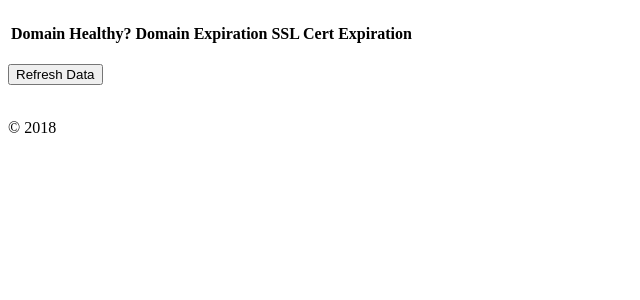
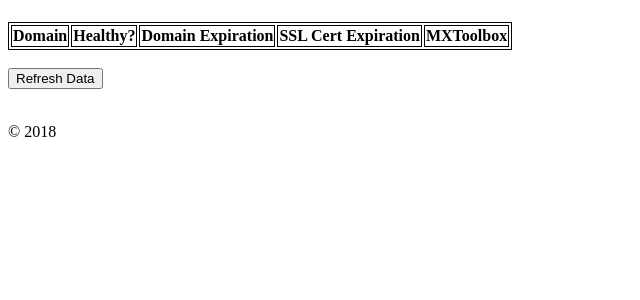
Before and after one commit to christianrgerlach/domaindash, a Flask app: page / in a window 1280 px wide. Shown: the part 84-384 px from the top of the page, without its empty margins (0-640 px from the left). Run offline with Flask 2, Linux system fonts and the light colour scheme; lists and menus that the app fills with data are empty.

Commit message:
mxtoolbox now working

```diff
--- a/app/routes.py
+++ b/app/routes.py
@@ -8,11 +8,14 @@ from pythonwhois import get_whois
 from app import app
 from app.utils import utils
 
-
 domain_health_threshold_days = 90
 
-domain_names = ['itsupportguys.com', 'itsupportguys.net']
+# domain_names = ['google.com', 'microsoft.com', 'yahoo.com', 'example.com', 'apple.com']
+domain_names = ['example.com', 'apple.com']
+
 domains_data = {}
+
+mxtoolbox_reports = ['a', 'dns', 'mx', 'spf', 'blacklist']
 
 @app.route('/')
 def index():
@@ -22,7 +25,7 @@ def index():
 def domain_detail(domain_name):
     whois = get_whois(domain_name, normalized = True)
     ssl_expiry_date = utils.ssl_expiry_datetime(domain_name)
-    mxtoolbox_report = utils.get_mxtoolbox_response(domain_name)
+    mxtoolbox_report = utils.get_mxtoolbox_report(domain_name, mxtoolbox_reports)
 
     return render_template('domain_detail.j2',
         domain_name = domain_name,
@@ -42,12 +45,11 @@ def build():
         domain_whois = get_whois(domain_name, normalized = True)
         domain_registration_expiry_date = domain_whois['expiration_date'][0]
         domain_ssl_expiry_date = utils.ssl_expiry_datetime(domain_name)
-        domain_mxtoolbox_report = utils.get_mxtoolbox_response(domain_name)
+
 
         domain_health = True
         domain_registration_expiry_health = (True, domain_registration_expiry_date)
         domain_ssl_expiry_health = (True, domain_ssl_expiry_date)
-        domain_mxtoolbox_report_health = (True, domain_mxtoolbox_report)
 
         if domain_registration_expiry_date < domain_health_threshold_date:
             domain_health = False
@@ -57,11 +59,14 @@ def build():
             domain_health = False
             domain_ssl_expiry_health = (False, domain_ssl_expiry_date)
 
-        if len(domain_mxtoolbox_report['Failed']) > 0:
-            domain_health = False
-            domain_mxtoolbox_report_health = (False, domain_mxtoolbox_report)
+        domain_mxtoolbox_report_health = utils.get_mxtoolbox_report(domain_name, mxtoolbox_reports)
 
-        domain_data = (domain_health, domain_registration_expiry_health, domain_ssl_expiry_health)
+        for report, report_results in domain_mxtoolbox_report_health.items():
+            if report_results[0] == False:
+                domain_health = False
+                break
+
+        domain_data = (domain_health, domain_registration_expiry_health, domain_ssl_expiry_health, domain_mxtoolbox_report_health)
         domains_data[domain_name] = domain_data
 
     return redirect(url_for('index'))
--- a/app/templates/base.j2
+++ b/app/templates/base.j2
@@ -2,9 +2,18 @@
 
 <head>
     {% block head %}
-    <!-- <link rel='stylesheet' href='style.css'/> -->
     <title>{% block title %}{% endblock %} - DomainDash</title>
     {% endblock %}
+
+    <style>
+    table, th, td {
+        border: 1px solid black;
+    }
+    .failed {
+        color: red;
+    }
+    </style>
+
 </head>
     <body>
         <div id='header'>
--- a/app/templates/index.j2
+++ b/app/templates/index.j2
@@ -9,25 +9,44 @@ Index
             <th>Healthy?</th>
             <th>Domain Expiration</th>
             <th>SSL Cert Expiration</th>
+            <th>MXToolbox</th>
         </tr>
 
     {% for domain_name, domain_data in domains_data.items() %}
         <tr>
             <td> <a href='http://localhost:5000/detail/{{ domain_name }}'>{{ domain_name }}</a> </td>
             <td>
-                {% if domain_data[0] == False %} {{ '<b>' }} {% endif %}
+                {% if domain_data[0] == False %} {{ "<b class='failed'>" | safe }} {% endif %}
                     {{ domain_data[0] }}
                 {% if domain_data[0] == False %} {{ '</b>' }} {% endif %}
             </td>
             <td>
-                {% if domain_data[1][0] == False %} {{ '<b>' }} {% endif %}
+                {% if domain_data[1][0] == False %} {{ "<b class='failed'>" | safe }} {% endif %}
                     {{ domain_data[1][1] }}
                 {% if domain_data[1][0] == False %} {{ '</b>' }} {% endif %}
             </td>
             <td>
-                {% if domain_data[2][0] == False %} {{ '<b>' }} {% endif %}
+                {% if domain_data[2][0] == False %} {{ "<b class='failed'>" | safe }} {% endif %}
                     {{ domain_data[2][1] }}
                 {% if domain_data[2][0] == False %} {{ '</b>' }} {% endif %}
+            </td>
+            <td>
+                <ul>
+                {% for mxtoolbox_report, mxtoolbox_result in domain_data[3].items() %}
+                    <li>
+                    {% if mxtoolbox_result[0] == False %} {{ "<b class='failed'>" | safe }} {% endif %}
+                        {{ mxtoolbox_report }}: {{ mxtoolbox_result[0] }}
+                        <br>
+                        {# {{ mxtoolbox_result[1]['Failed'] }} #}
+                        {% for failures in mxtoolbox_result[1]['Failed']  %}
+                            {{ failures['Name'] }}:
+                            <a href={{ failures['Url'] }} target='_blank'>{{ failures['Info'] }}</a>
+                            <br>
+                        {% endfor %}
+                    {% if mxtoolbox_result[0] == False %} {{ '</b>' }} {% endif %}
+                    </li>
+                {% endfor %}
+                </ul>
             </td>
         </tr>
     {% endfor %}
--- a/app/utils/utils.py
+++ b/app/utils/utils.py
@@ -5,18 +5,27 @@ import logging
 import requests
 import json
 
+
 mxtoolbox_api_key = 'd31bcf1f-e2d4-44ff-b13c-4a446318fe20'
-
 mxtoolbox_request_header = {'Authorization': mxtoolbox_api_key}
 
-def get_mxtoolbox_response(hostname):
-
-    response = requests.get('https://api.mxtoolbox.com/api/v1/lookup/mx/' + hostname, headers = mxtoolbox_request_header)
+def get_mxtoolbox_response(hostname, report):
+    response = requests.get('https://api.mxtoolbox.com/api/v1/lookup/' + report + '/' + hostname, headers = mxtoolbox_request_header)
 
     if response.status_code == 200:
         return json.loads(response.content)
     else:
         return None
+
+def get_mxtoolbox_report(hostname, reports):
+    compiled_reports = {}
+    for report in reports:
+        report_results = get_mxtoolbox_response(hostname, report)
+        if len(report_results['Failed']) > 0:
+           compiled_reports[report] = (False, report_results)
+        else:
+            compiled_reports[report] = (True, report_results)
+    return compiled_reports
 
 def ssl_expiry_datetime(hostname):
     ssl_date_fmt = r'%b %d %H:%M:%S %Y %Z'
```
Also changed, not shown: app/__init__.py (+7 -0 lines).
